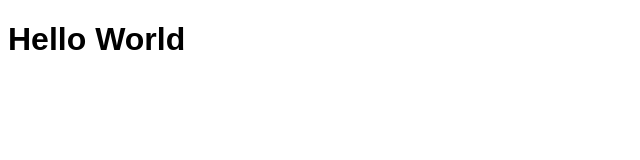
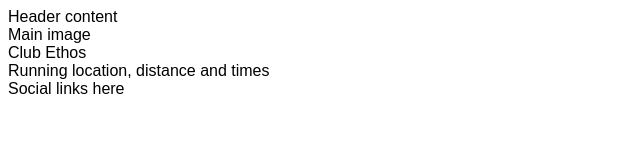
Before and after one commit to seanj06/love-running, a plain HTML site: page index.html in a window 1280 px wide. Shown: the whole page, without its empty margins (0-640 px from the left). Drawn offline with Linux system fonts and the light colour scheme.

Commit message:
Add core structure for home page

```diff
--- a/index.html
+++ b/index.html
@@ -11,7 +11,19 @@
     <link rel="stylesheet" href="assets/css/style.css">
 </head>
 <body>
-    <h1>Hello World</h1>
+    <header>Header content</header>
+    <section>
+        Main image
+    </section>
+    <section>
+        Club Ethos
+    </section>
+    <section>
+        Running location, distance and times
+    </section>
+    <footer>
+        Social links here
+    </footer>
 
 </body>
 </html>
```
